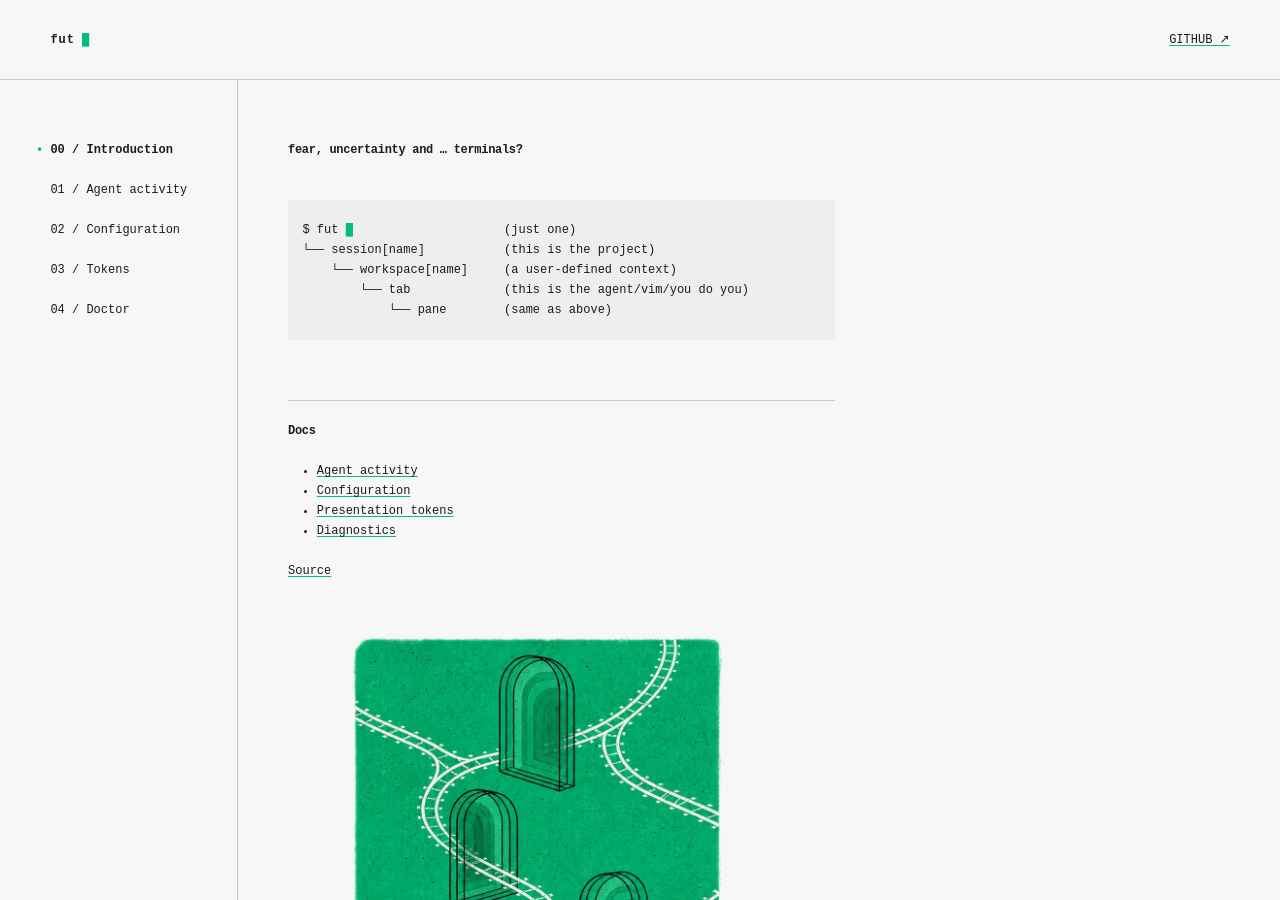
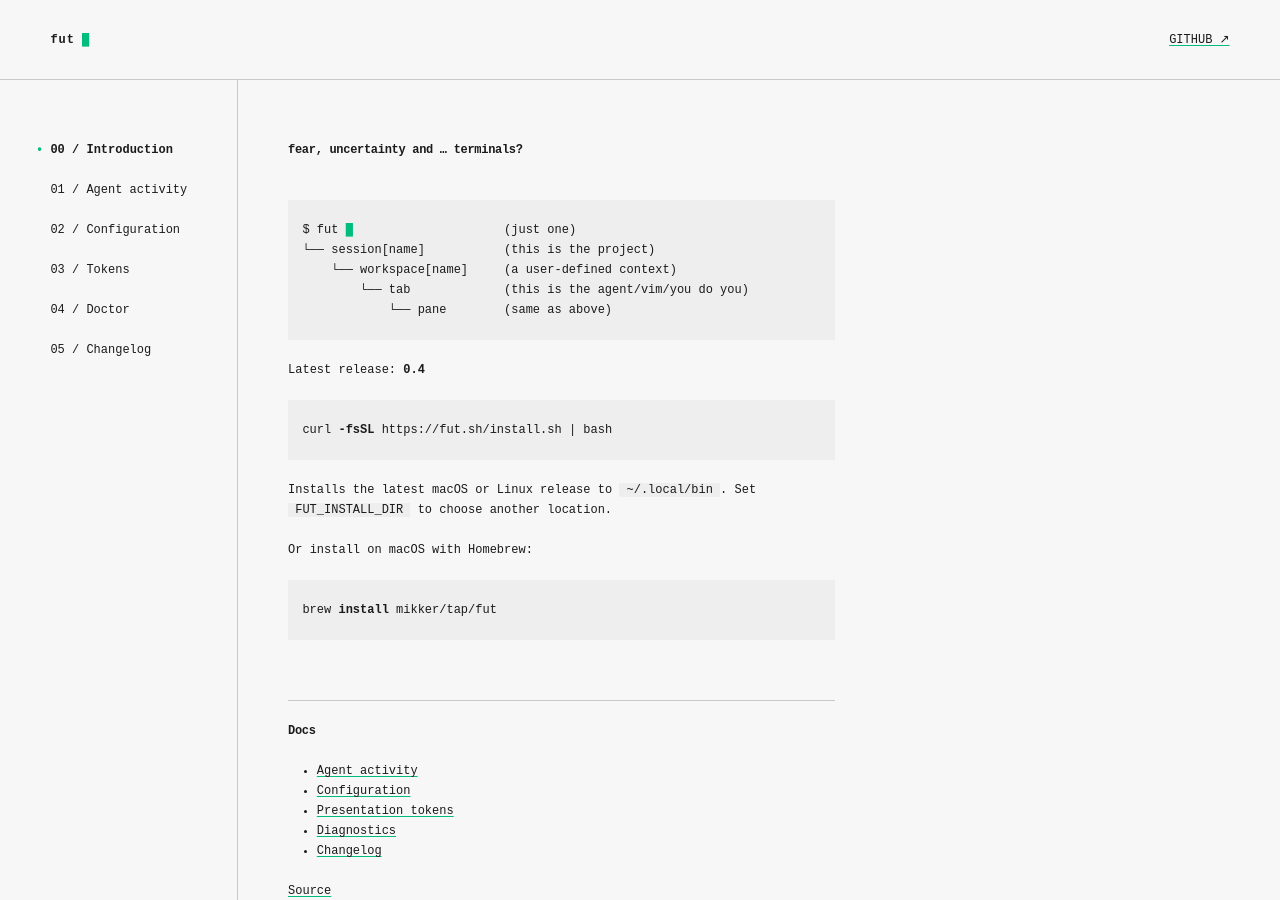
Before and after one commit to mikker/fut, a Jekyll site: the page built from docs/index.md, in a window 1280 px wide and 900 px high. Built offline with Jekyll 4.4.1, drawn with Linux system fonts in a browser that asks for light colours.

Commit message:
Add cross-platform installer

````diff
--- a/docs/_config.yml
+++ b/docs/_config.yml
@@ -3,6 +3,7 @@ description: Agent-aware terminal multiplexing
 url: https://fut.sh
 baseurl: ""
 repository: mikker/fut
+version: "0.4"
 markdown: kramdown
 permalink: pretty
 relative_links:
--- a/docs/_layouts/default.html
+++ b/docs/_layouts/default.html
@@ -31,6 +31,7 @@
         <a {% if page.url contains '/configuration/' %}aria-current="page"{% endif %} href="{{ '/configuration/' | relative_url }}">02 / Configuration</a>
         <a {% if page.url contains '/tokens/' %}aria-current="page"{% endif %} href="{{ '/tokens/' | relative_url }}">03 / Tokens</a>
         <a {% if page.url contains '/doctor/' %}aria-current="page"{% endif %} href="{{ '/doctor/' | relative_url }}">04 / Doctor</a>
+        <a {% if page.url contains '/changelog/' %}aria-current="page"{% endif %} href="{{ '/changelog/' | relative_url }}">05 / Changelog</a>
       </aside>
 
       <main id="content">
--- a/docs/index.md
+++ b/docs/index.md
@@ -13,12 +13,28 @@ permalink: /
         └── tab             (this is the agent/vim/you do you)
             └── pane        (same as above)</code></pre>
 
+Latest release: **{{ site.version }}**
+
+```sh
+curl -fsSL https://fut.sh/install.sh | bash
+```
+
+Installs the latest macOS or Linux release to `~/.local/bin`. Set
+`FUT_INSTALL_DIR` to choose another location.
+
+Or install on macOS with Homebrew:
+
+```sh
+brew install mikker/tap/fut
+```
+
 ## Docs
 
 - [Agent activity](agents.md)
 - [Configuration](configuration.md)
 - [Presentation tokens](tokens.md)
 - [Diagnostics](doctor.md)
+- [Changelog](changelog.md)
 
 [Source](https://github.com/mikker/fut)
 
````
Also changed, not shown: .github/workflows/pages.yml, .github/workflows/release.yml, CHANGELOG.md, README.md, docs/changelog.md (added), 2 other files.
